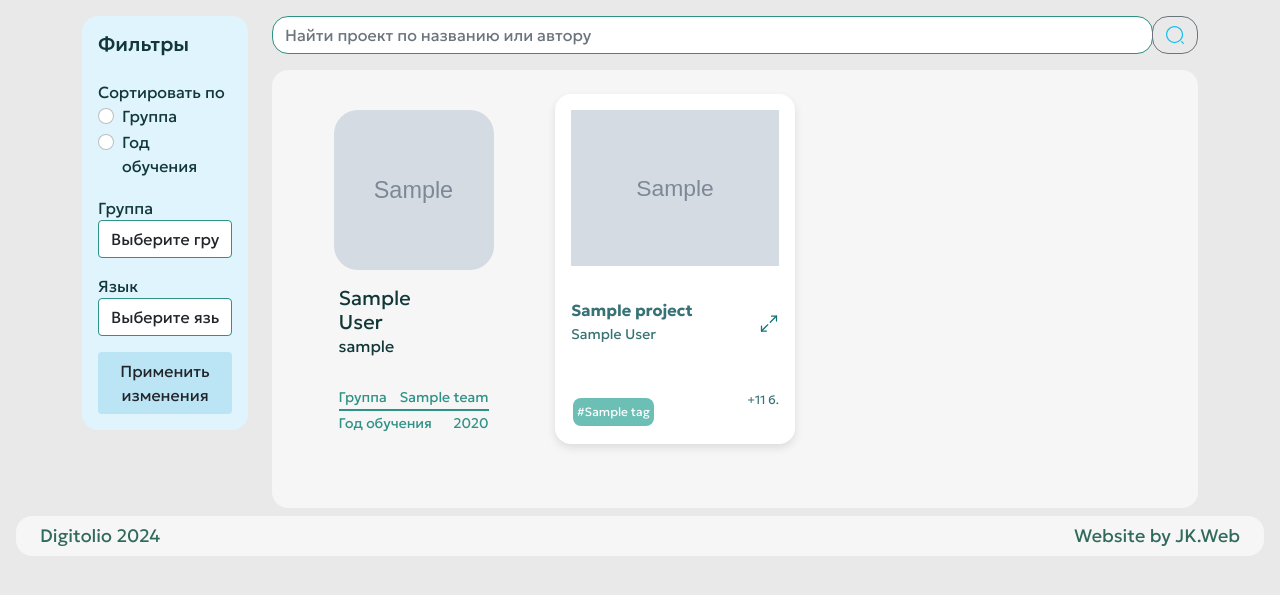
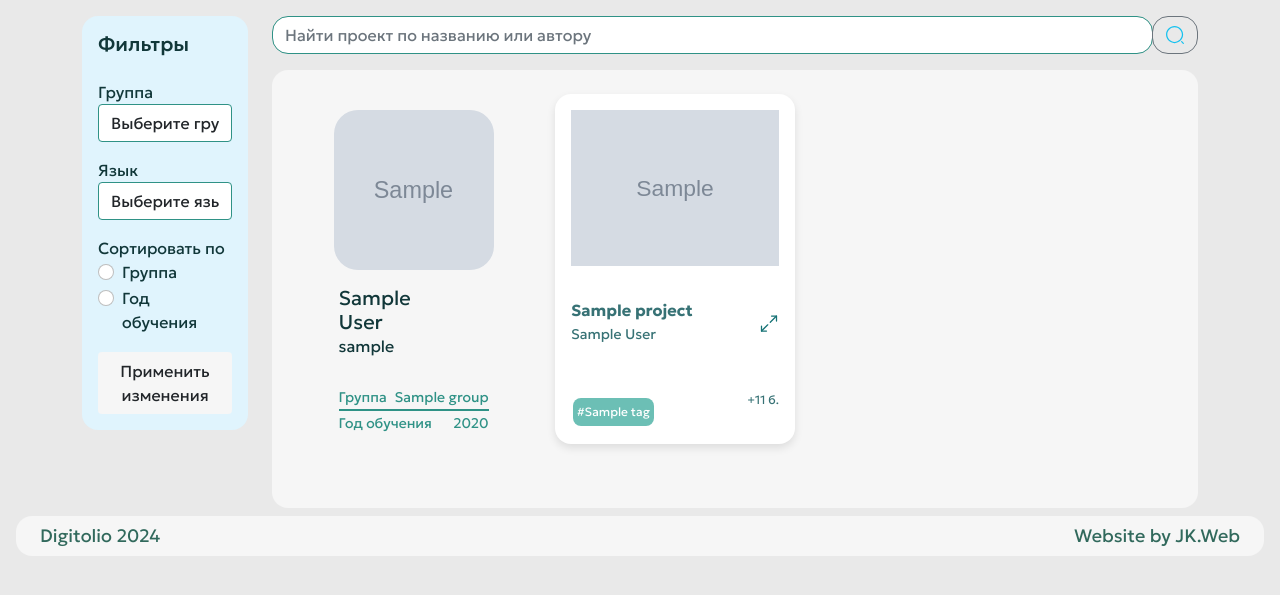
Before and after one commit to ksiim/jk-web-project, a Django app: template digitolio/templates/persons/persons.html in a window 1280 px wide. Shown: the part 86-681 px from the top of the page. Run offline with Django 5.2, Linux system fonts and the light colour scheme; the template is opened without the code that fills it: most values are stand-ins (such as "Sample title", 1, 10 or a date in 2020); grey boxes marked "Sample" are stand-in pictures; some libraries are stand-ins or nearby versions.

Commit message:
added filters and sorting on persons

```diff
--- a/digitolio/persons/models.py
+++ b/digitolio/persons/models.py
@@ -24,14 +24,13 @@ class Person(AbstractUser):
     password = models.CharField(max_length=255, verbose_name='Пароль')
     description = models.TextField(null=True, blank=True, verbose_name='Описание')
     year = models.IntegerField(null=True, blank=True, verbose_name='Год обучения')
-    team = models.CharField(max_length=10, null=True, blank=True, verbose_name='Команда')
     avatar = models.ImageField(upload_to='avatars/', null=True, blank=True, verbose_name='Аватар')
     profile_background = models.CharField(max_length=255, choices=get_background_image_choices(), null=True, blank=True, verbose_name='Фон профиля', default='profile_background.jpg')
     programming_language = models.TextField(choices=PROGRAMMING_LANGUAGES, null=True, blank=True, verbose_name='Язык программирования')
     tg_url = models.CharField(max_length=50, null=True, blank=True, verbose_name='Telegram')
     discord_url = models.CharField(max_length=50, null=True, blank=True, verbose_name='Discord')
     github_url = models.CharField(max_length=50, null=True, blank=True, verbose_name='Github')
-    group = models.ManyToManyField(Group, related_name='persons', blank=True, verbose_name='Группы')
+    group = models.TextField(choices=[(group.name, group.name) for group in Group.objects.all()], blank=True, verbose_name='Группa')
 
     groups = models.ManyToManyField(
         'auth.Group',
--- a/digitolio/persons/views.py
+++ b/digitolio/persons/views.py
@@ -14,11 +14,14 @@ User = get_user_model()
 def persons(request):
     groups = Group.objects.all()
     persons = User.objects.all()
+    languages = [language[1] for language in PROGRAMMING_LANGUAGES]
     persons_projects_data = []
     for person in persons:
+        if person.programming_language:
+            person.programming_language = person.programming_language.capitalize()
         projects = person.projects.all()[:3]
         persons_projects_data.append({'person': person, 'projects': projects, 'groups': groups})
-    return render(request, 'persons/persons.html', context={'persons_projects_data': persons_projects_data})
+    return render(request, 'persons/persons.html', context={'persons_projects_data': persons_projects_data, 'groups': groups, 'languages': languages, 'languages_dict': dict(PROGRAMMING_LANGUAGES)})
 
 
 def profile_view(request, username):
--- a/digitolio/script.py
+++ b/digitolio/script.py
@@ -5,8 +5,11 @@ os.environ.setdefault('DJANGO_SETTINGS_MODULE', 'digitolio.settings')
 django.setup()
 
 from projects.models import Tag, TAGS
+from persons.models import Group
 
 for tag_code, tag_name in TAGS:
     Tag.objects.get_or_create(name=tag_code)  # Создаем тег, если он еще не существует
 
 print("Теги успешно добавлены.")
+
+[Group.objects.get_or_create(name=f"AT-{number:02}") for number in range(1, 10)]
--- a/digitolio/static/filter-persons.js
+++ b/digitolio/static/filter-persons.js
@@ -0,0 +1,83 @@
+let groupSortForm = document.getElementById('group');
+let yearSortForm = document.getElementById('year');
+let groupForm = document.getElementById('filter2');
+let languageForm = document.getElementById('filter3');
+
+let usersContainer = document.querySelector('.container .p-4');
+
+function applyChanges() {
+    let usersArray = Array.from(usersContainer.querySelectorAll('.row'));
+    let group = groupForm.value;
+    let language = languageForm.value;
+
+    usersArray.forEach(function(item) {
+        let itemGroup = item.getAttribute('data-group');
+        let itemLanguage = item.getAttribute('data-language');
+        if (language === 'Выберите язык' && group === 'Выберите группу') {
+            item.classList.remove('hidden');
+            item.style.display = 'flex';
+        } else if (language === 'Выберите язык') {
+            if (itemGroup !== group) {
+                item.classList.add('hidden');
+                item.style.display = 'none';
+            } else {
+                item.classList.remove('hidden');
+                item.style.display = 'flex';
+            }
+        } else if (group === 'Выберите группу') {
+            if (itemLanguage !== language) {
+                item.classList.add('hidden');
+                item.style.display = 'none';
+            } else {
+                item.classList.remove('hidden');
+                item.style.display = 'flex';
+            }
+        } else {
+            if (itemGroup !== group || itemLanguage !== language) {
+                item.classList.add('hidden');
+                item.style.display = 'none';
+            } else {
+                item.classList.remove('hidden');
+                item.style.display = 'flex';
+            }
+        }
+
+        if (yearSortForm.checked) {
+            usersArray.sort(function(a, b) {
+                let intA = a.getAttribute('data-year');
+                let intB = b.getAttribute('data-year');
+                if (intA > intB) {
+                    return 1;
+                }
+                if (intA < intB) {
+                    return -1;
+                }
+                return 0;
+            });
+        }
+        if (groupSortForm.checked) {
+            usersArray.sort(function(a, b) {
+                let A = a.getAttribute('data-group');
+                let B = b.getAttribute('data-group');
+                if (A < B) {
+                    return 1;
+                }
+                if (A > B) {
+                    return -1;
+                }
+                return 0;
+            });
+        }
+        while (usersContainer.firstChild) {
+            usersContainer.removeChild(usersContainer.firstChild);
+        }
+
+        usersArray.forEach(function(item) {
+            usersContainer.appendChild(item);
+        });
+    });
+}
+
+let applyButton = document.getElementById('apply-changes');
+
+applyButton.addEventListener('click', applyChanges);
--- a/digitolio/templates/persons/includes/filter.html
+++ b/digitolio/templates/persons/includes/filter.html
@@ -4,6 +4,24 @@
             <h5 class="card-title mb-4">Фильтры</h5>
             <form >
                 <div class="form-group mb-3">
+                    <div class="form-group mb-3">
+                        <label for="filter2">Группа</label>
+                        <select class="form-control" id="filter2">
+                            <option>Выберите группу</option>
+                            {% for group in groups %}
+                                <option>{{ group }}</option>
+                            {% endfor %}
+                        </select>
+                    </div>
+                    <div class="form-group mb-3">
+                        <label for="filter3">Язык</label>
+                        <select class="form-control" id="filter3">
+                            <option>Выберите язык</option>
+                            {% for language in languages %}
+                                <option>{{ language }}</option>
+                            {% endfor %}
+                        </select>
+                    </div>
                     <label>Сортировать по</label><br>
                     <div class="form-check form-check-inline">
                         <input class="form-check-input" type="radio" name="filter" id="group" value="group">
@@ -14,26 +32,8 @@
                         <label class="form-check-label" for="year">Год обучения</label>
                     </div>
                 </div>
-                <div class="form-group mb-3">
-                    <label for="filter2">Группа</label>
-                    <select class="form-control" id="filter2">
-                        <option>Выберите группу</option>
-                        {% for group in groups %}
-                            <option>{{ group }}</option>
-                        {% endfor %}
-                    </select>
-                </div>
-                <div class="form-group mb-3">
-                    <label for="filter2">Язык</label>
-                    <select class="form-control" id="filter2">
-                        <option>Выберите язык</option>
-                        {% for language in languages %}
-                            <option>{{ language }}</option>
-                        {% endfor %}
-                    </select>
-                </div>
-                <button type="submit" style='background-color: #BBE4F5;' class="btn">Применить изменения</button>
-            </form>
+                </form>
+            <button type="submit" style='background-color: #F6F6F6;' class="btn" id="apply-changes">Применить изменения</button>
         </div>
     </div>
 </div>
--- a/digitolio/templates/persons/persons.html
+++ b/digitolio/templates/persons/persons.html
@@ -74,7 +74,7 @@
                 </div>
                 <div class="container p-4 mx-auto" style='background-color: #F6F6F6; border-radius: 1rem;'>
                     {% for data in persons_projects_data %}
-                    <div class="row row-cols-auto g-4 mb-4">
+                    <div class="row row-cols-auto g-4 mb-4" data-language="{{data.person.programming_language}}" data-group="{{data.person.group}}"  data-year="{{data.person.year}}">
                         <div class="col mb-3">
                             <div class='user-card'>
                                 <div class="avatar-container d-flex justify-content-center">
@@ -97,7 +97,7 @@
                                     <div class="additional-info">
                                         <div class="d-flex justify-content-between" style="border-bottom: 2px solid #2F9286;">
                                             <span class="m-0" style="color: #2F9286; font-size: 14px;">Группа</span>
-                                            <span class="m-0" style="color: #2F9286; font-size: 14px;">{{ data.person.team }}</span>
+                                            <span class="m-0" style="color: #2F9286; font-size: 14px;">{{ data.person.group }}</span>
                                         </div>
                                         <div class="d-flex justify-content-between">
                                             <span class="m-0" style="color: #2F9286; font-size: 14px;">Год обучения</span>
@@ -122,5 +122,6 @@
         {% include 'includes/footer_base.html' %}
     </footer>
     <script src="https://cdn.jsdelivr.net/npm/bootstrap@5.0.2/dist/js/bootstrap.bundle.min.js" integrity="sha384-MrcW6ZMFYlzcLA8Nl+NtUVF0sA7MsXsP1UyJoMp4YLEuNSfAP+JcXn/tWtIaxVXM" crossorigin="anonymous"></script>
+    <script src="{% static "filter-persons.js" %}"></script>
 </body>
 </html>
```
Also changed, not shown: digitolio/persons/forms.py (+3 -4 lines), digitolio/persons/migrations/0018_remove_person_team_remove_person_group_person_group.py (added).
